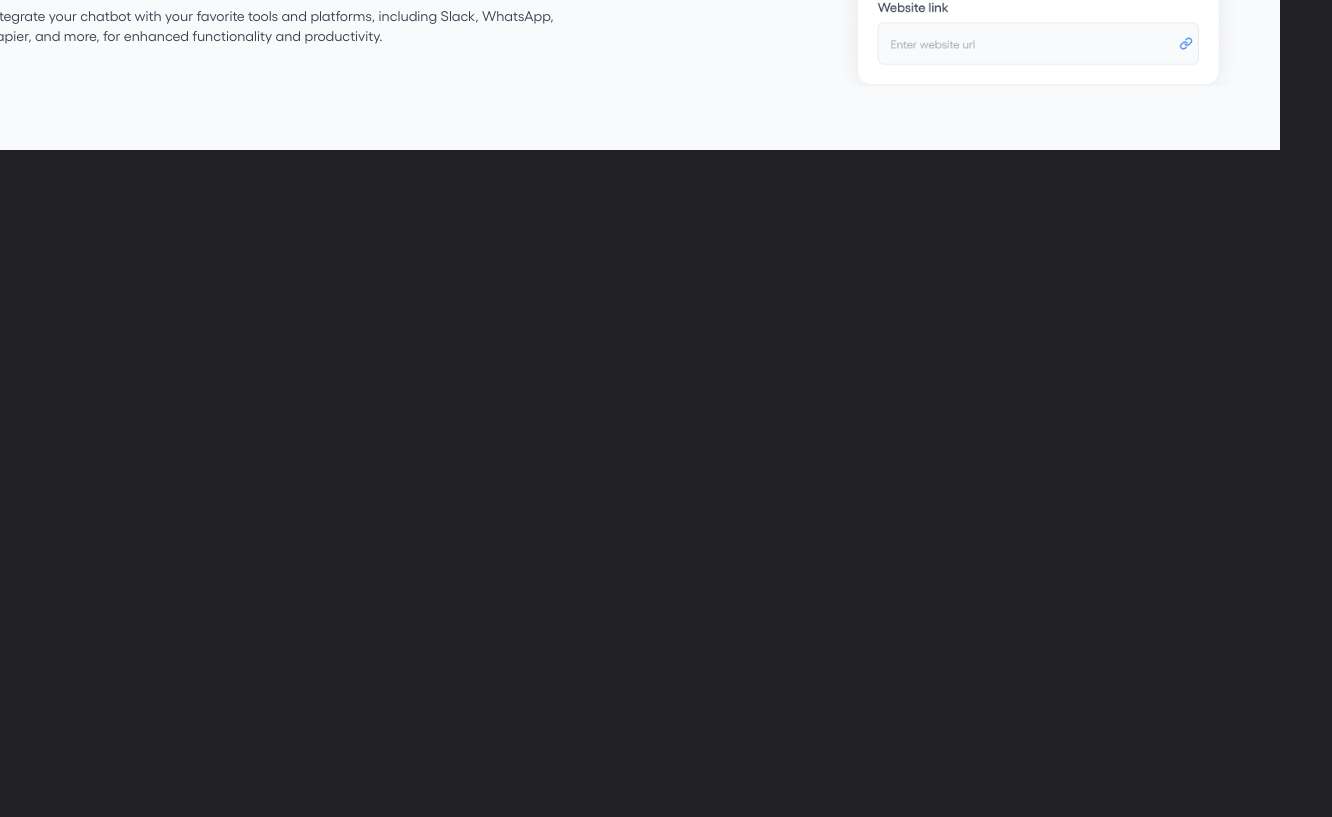
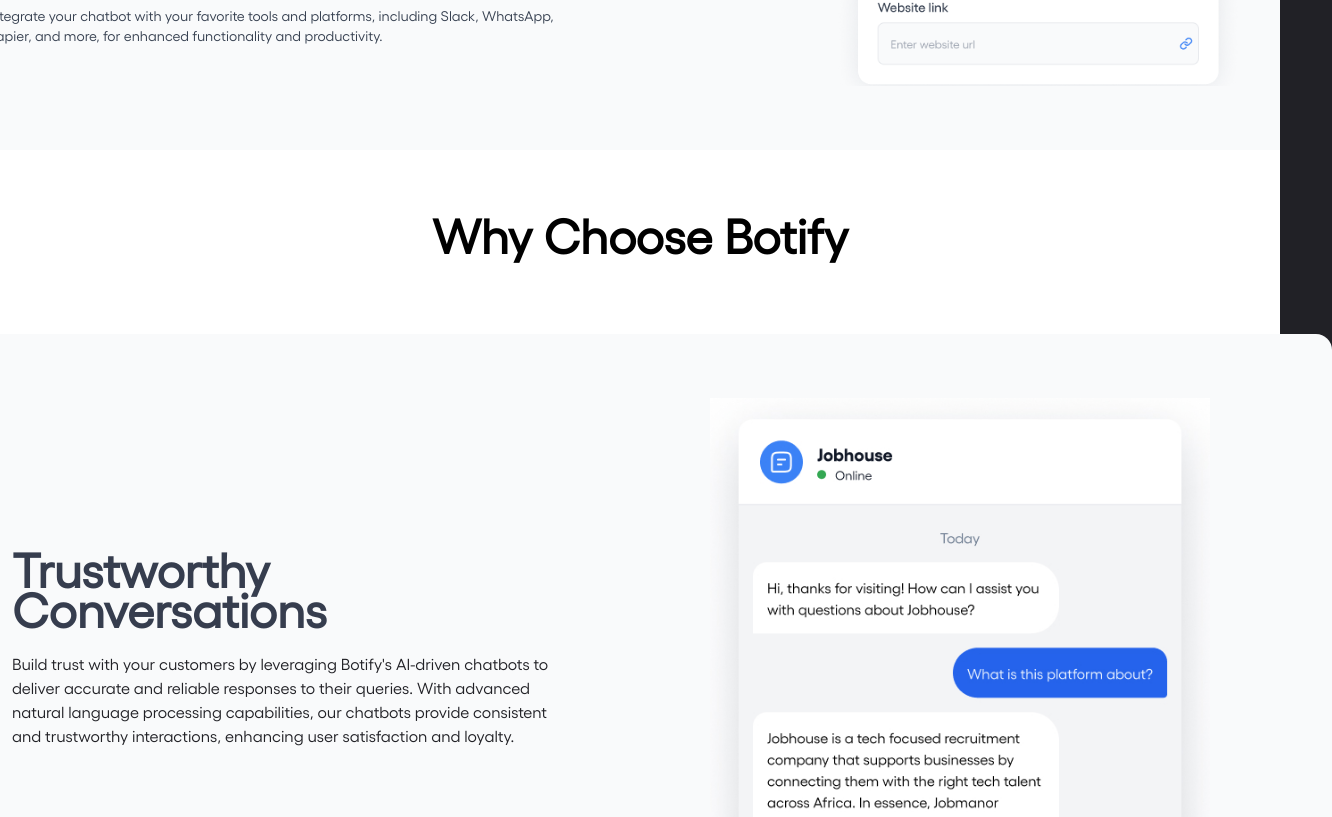
Before and after one commit to Kwabs-97/Botify, a Next.js app: page / in a window 1280 px wide. Shown: the part 1856-2673 px from the top of the page, 1332 px wide, since content can reach past the window. Before the commit the page ends 2006 px from the top, so only its background shows below. Built offline with nearby package versions, Linux system fonts and the light colour scheme.

Commit message:
why choose botify complete

```diff
--- a/src/app/page.js
+++ b/src/app/page.js
@@ -1,6 +1,7 @@
 import Hero from "@/components/landing-page/header/Hero";
 import HowBotifyWorks from "@/components/landing-page/main/HowBotifyWorks";
 import Navbar from "@/components/landing-page/header/Navbar";
+import WhyChooseBotify from "@/components/landing-page/main/WhyChooseBotify";
 
 export default function Home() {
   return (
@@ -11,6 +12,7 @@
       </header>
       <main>
         <HowBotifyWorks />
+        <WhyChooseBotify />
       </main>
     </>
   );
--- a/src/assets/images/index.js
+++ b/src/assets/images/index.js
@@ -4,3 +4,4 @@
 export { default as customizeBot } from "@/assets/images/customizeBot.jpg";
 export { default as shareBot } from "@/assets/images/shareBot.jpg";
 export { default as connectTools } from "@/assets/images/connectTools.jpg";
+export { default as whyChooseBotify } from "@/assets/images/whyChooseBotify.jpg";
--- a/src/components/landing-page/main/HowBotifyWorks.jsx
+++ b/src/components/landing-page/main/HowBotifyWorks.jsx
@@ -1,5 +1,4 @@
 "use client";
-import React, { useState } from "react";
 import Container from "../../misc/Container";
 import Header2 from "../../typography/Header2";
 import TabsContainer from "../../misc/TabsContainer";
@@ -13,10 +12,6 @@
 import { Tabs, TabsContent, TabsList, TabsTrigger } from "@/components/ui/tabs";
 
 export default function HowBotifyWorks() {
-  const [activeTab, setActiveTab] = useState(false);
-  const tabs = [1, 2, 3, 4];
-
-  const handleTabSwitch = () => {};
   return (
     <Container className="bg-gray-50 gap-20">
       <Header2 className="text-basic">How Botify Works</Header2>
--- /dev/null
+++ b/src/components/landing-page/main/WhyChooseBotify.jsx
@@ -0,0 +1,39 @@
+import Container from "@/components/misc/Container";
+import Header2 from "@/components/typography/Header2";
+
+import { whyChooseBotify } from "@/assets/images";
+
+export default function WhyChooseBotify() {
+  return (
+    <Container className="bg-white">
+      <Header2 className="text-black">Why Choose Botify</Header2>
+      <section className="content flex flex-row gap-20 bg-gray-50 rounded-2xl p-16">
+        <div className="flex flex-col gap-6 flex-1 min-w-[560px] self-center justify-self-center">
+          <Header2 className="text-basicLight">
+            Trustworthy Conversations
+          </Header2>
+          <p className="text-basic">
+            {`  Build trust with your customers by leveraging Botify's AI-driven
+            chatbots to deliver accurate and reliable responses to their
+            queries. With advanced natural language processing capabilities, our
+            chatbots provide consistent and trustworthy interactions, enhancing
+            user satisfaction and loyalty.
+            `}
+          </p>
+        </div>
+        <div className="flex-1 min-w-[616px] flex items-center justify-center">
+          <div
+            style={{
+              backgroundImage: `url(${whyChooseBotify.src})`,
+              backgroundSize: "cover",
+              backgroundPosition: "center",
+              backgroundRepeat: "no-repeat",
+              height: "500px",
+              width: "500px",
+            }}
+          ></div>
+        </div>
+      </section>
+    </Container>
+  );
+}
--- a/src/components/misc/Container.jsx
+++ b/src/components/misc/Container.jsx
@@ -3,7 +3,7 @@
 
 function Container({ children, className }) {
   return (
-    <div className={cn("flex flex-col p-16 items-center", className)}>
+    <div className={cn("flex flex-col p-16 items-center gap-20", className)}>
       {children}
     </div>
   );
--- a/src/components/typography/Header2.jsx
+++ b/src/components/typography/Header2.jsx
@@ -3,9 +3,7 @@
 
 function Header2({ children, className }) {
   return (
-    <p className={cn("font-bold text-5xl leading-10 text-center", className)}>
-      {children}
-    </p>
+    <p className={cn("font-bold text-5xl leading-10", className)}>{children}</p>
   );
 }
 
```
Also changed, not shown: src/assets/images/whyChooseBotify.jpg (added).
